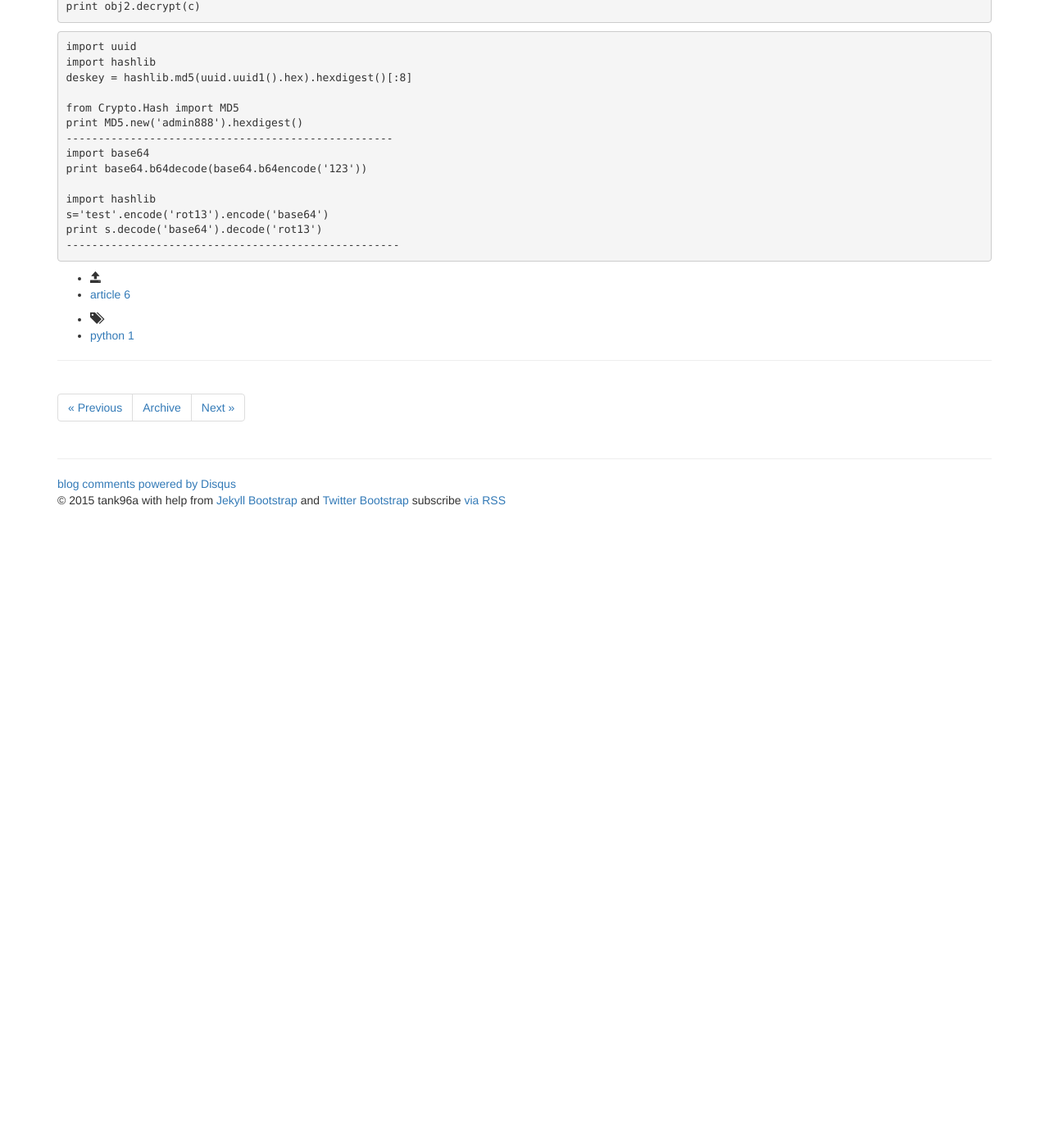
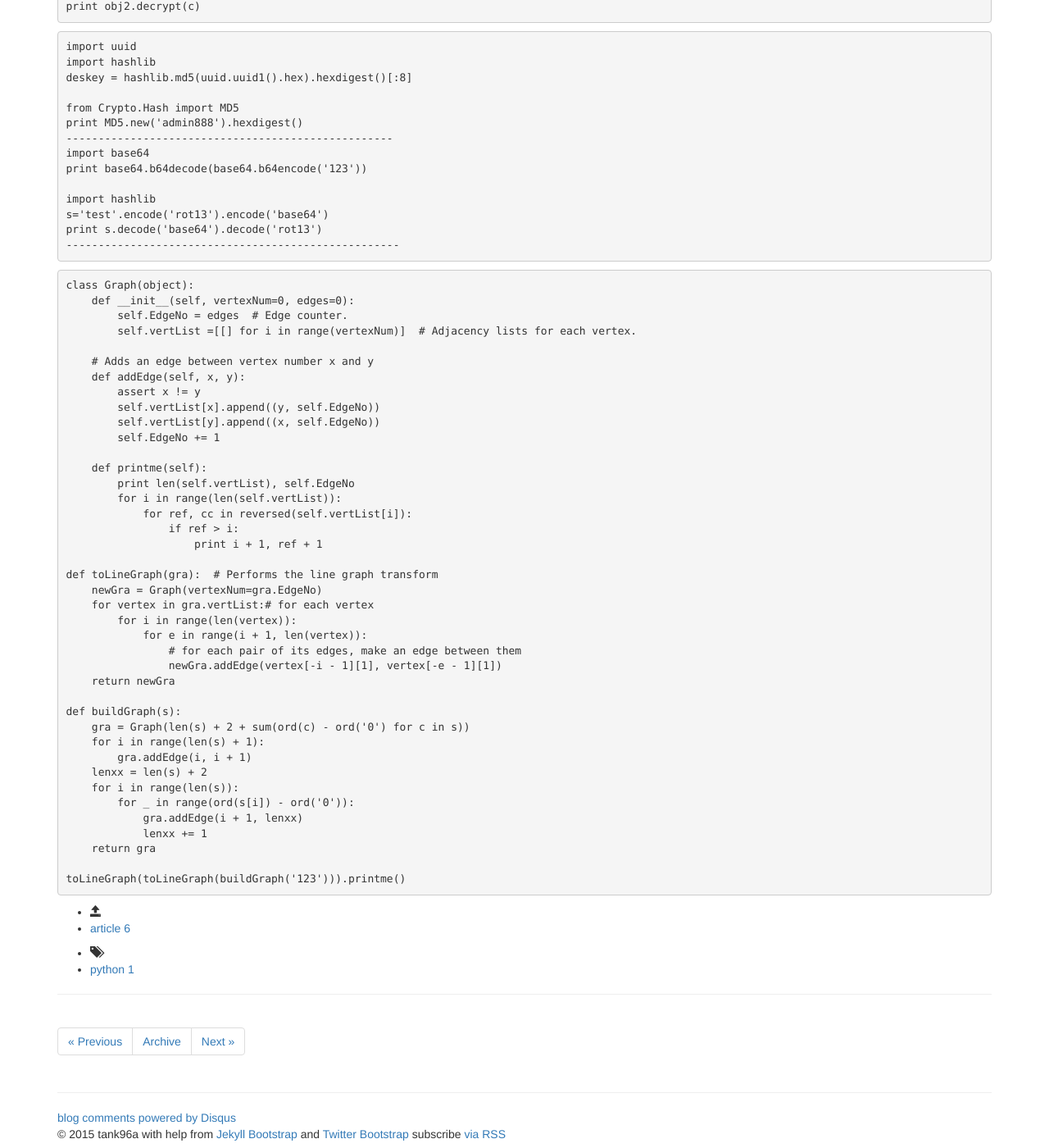
Before and after one commit to tank96a/article, a Jekyll site: the page built from _posts/2015-04-11-python-tips.md, in a window 1280 px wide and 1400 px high, scrolled down 1459 px. Shown: the whole window at 82% size. Built offline with Jekyll 4.4.1, drawn with Linux system fonts in a browser that asks for light colours; nearby versions of some CDN libraries; library files that are not in the unit come from our copies; comment, search, counter and statistics services are not loaded; before the commit the page ends 2089 px from its top, so only the background shows below that.

Commit message:
Update 2015-04-11-python-tips.md

```diff
--- a/_posts/2015-04-11-python-tips.md
+++ b/_posts/2015-04-11-python-tips.md
@@ -100,11 +100,57 @@ print s.decode('base64').decode('rot13')
 ----------------------------------------------------
 
 
+{% endhighlight %}
 
 
+{% highlight python %}
+class Graph(object):
+    def __init__(self, vertexNum=0, edges=0):
+        self.EdgeNo = edges  # Edge counter.
+        self.vertList =[[] for i in range(vertexNum)]  # Adjacency lists for each vertex.
 
+    # Adds an edge between vertex number x and y
+    def addEdge(self, x, y):
+        assert x != y
+        self.vertList[x].append((y, self.EdgeNo))
+        self.vertList[y].append((x, self.EdgeNo))
+        self.EdgeNo += 1
 
+    def printme(self):
+        print len(self.vertList), self.EdgeNo
+        for i in range(len(self.vertList)):
+            for ref, cc in reversed(self.vertList[i]):
+                if ref > i:
+                    print i + 1, ref + 1
+
+def toLineGraph(gra):  # Performs the line graph transform
+    newGra = Graph(vertexNum=gra.EdgeNo)
+    for vertex in gra.vertList:# for each vertex
+        for i in range(len(vertex)):
+            for e in range(i + 1, len(vertex)):
+                # for each pair of its edges, make an edge between them
+                newGra.addEdge(vertex[-i - 1][1], vertex[-e - 1][1])
+    return newGra
+
+def buildGraph(s):
+    gra = Graph(len(s) + 2 + sum(ord(c) - ord('0') for c in s))
+    for i in range(len(s) + 1):
+        gra.addEdge(i, i + 1)
+    lenxx = len(s) + 2
+    for i in range(len(s)):
+        for _ in range(ord(s[i]) - ord('0')):
+            gra.addEdge(i + 1, lenxx)
+            lenxx += 1
+    return gra
+
+toLineGraph(toLineGraph(buildGraph('123'))).printme()
 {% endhighlight %}
 
 {% highlight python %}
 {% endhighlight %}
+
+{% highlight python %}
+{% endhighlight %}
+
+{% highlight python %}
+{% endhighlight %}
```
